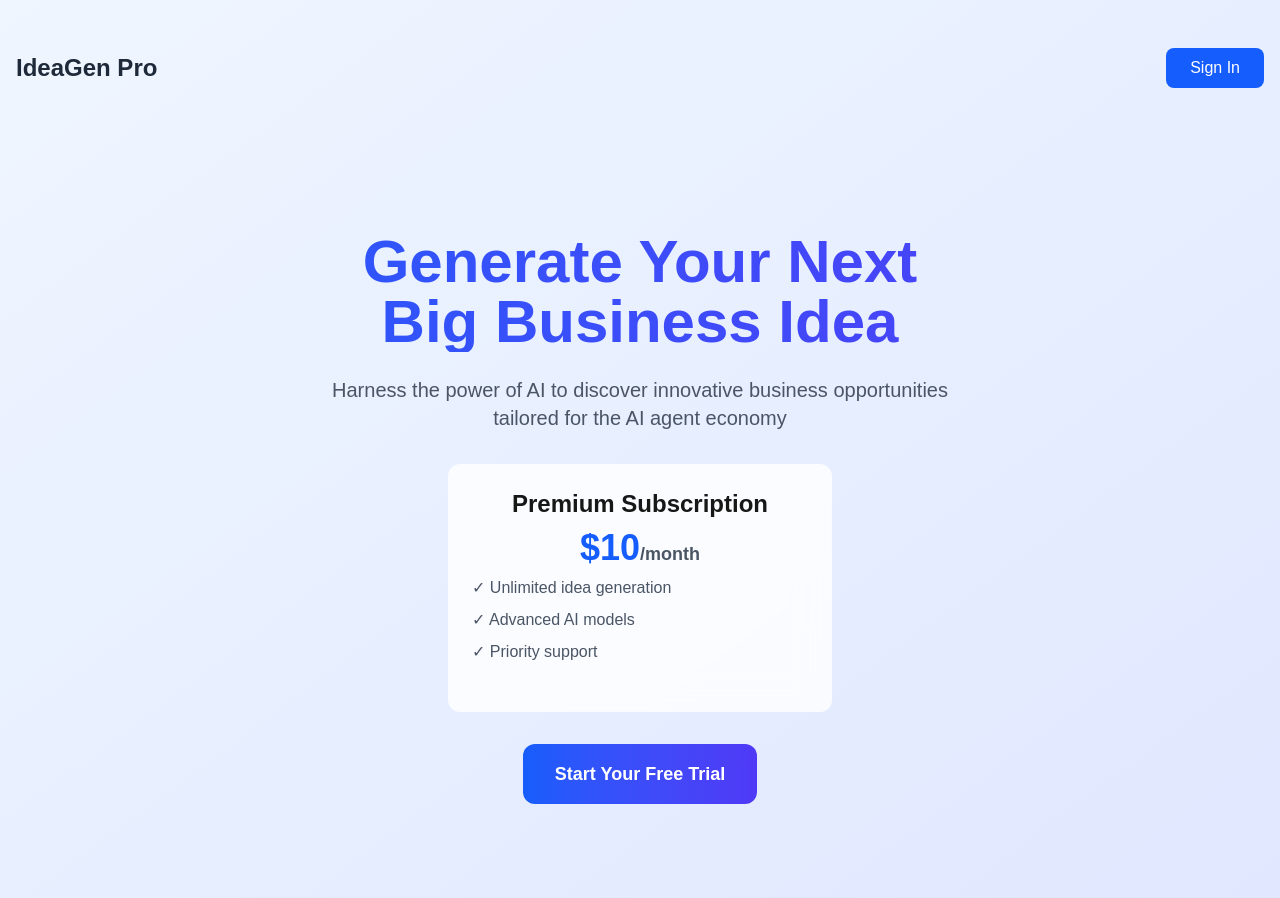
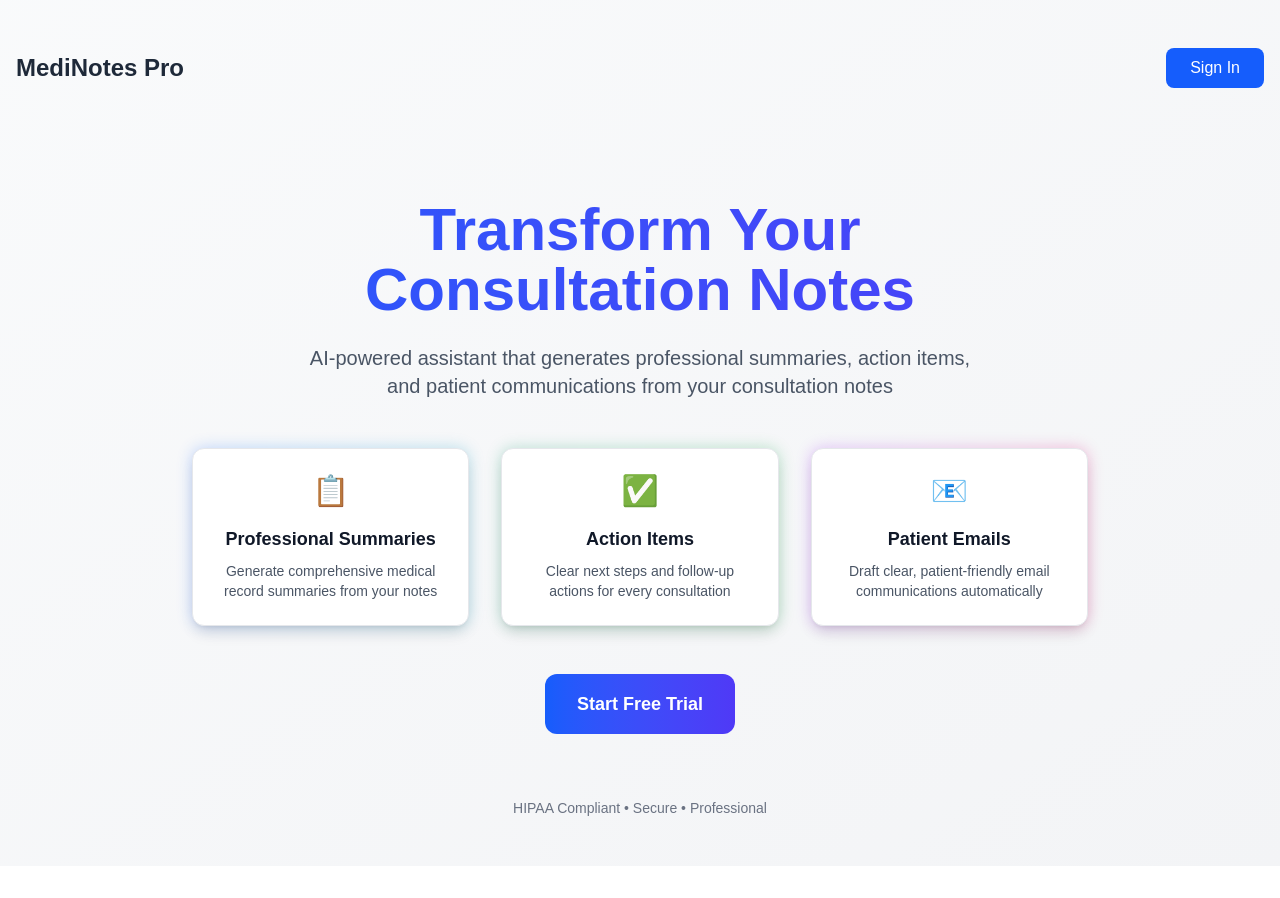
Before and after one commit to vm00328/saas, a Next.js app: page / in a window 1280 px wide. Shown: the top 898 px of the page. After the commit the page ends 866 px from the top, so only its background shows below. Built offline with nearby package versions, Linux system fonts and the light colour scheme; no server answers.

Commit message:
Updated the Landing Page (MediNotes)

```diff
--- a/pages/index.tsx
+++ b/pages/index.tsx
@@ -5,12 +5,12 @@ import { SignInButton, SignedIn, SignedOut, UserButton } from '@clerk/nextjs';
 
 export default function Home() {
   return (
-    <main className="min-h-screen bg-gradient-to-br from-blue-50 to-indigo-100 dark:from-gray-900 dark:to-gray-800">
+    <main className="min-h-screen bg-gradient-to-br from-gray-50 to-gray-100 dark:from-gray-900 dark:to-gray-800">
       <div className="container mx-auto px-4 py-12">
         {/* Navigation */}
         <nav className="flex justify-between items-center mb-12">
           <h1 className="text-2xl font-bold text-gray-800 dark:text-gray-200">
-            IdeaGen Pro
+            MediNotes Pro
           </h1>
           <div>
             <SignedOut>
@@ -35,41 +35,69 @@ export default function Home() {
         </nav>
 
         {/* Hero Section */}
-        <div className="text-center py-24">
+        <div className="text-center py-16">
           <h2 className="text-6xl font-bold bg-gradient-to-r from-blue-600 to-indigo-600 bg-clip-text text-transparent mb-6">
-            Generate Your Next
+            Transform Your
             <br />
-            Big Business Idea
+            Consultation Notes
           </h2>
-          <p className="text-xl text-gray-600 dark:text-gray-400 mb-8 max-w-2xl mx-auto">
-            Harness the power of AI to discover innovative business opportunities tailored for the AI agent economy
+          <p className="text-xl text-gray-600 dark:text-gray-400 mb-12 max-w-2xl mx-auto">
+            AI-powered assistant that generates professional summaries, action items, and patient communications from your consultation notes
           </p>
 
-          {/* Pricing Preview */}
-          <div className="bg-white/80 dark:bg-gray-800/80 backdrop-blur-lg rounded-xl p-6 max-w-sm mx-auto mb-8">
-            <h3 className="text-2xl font-bold mb-2">Premium Subscription</h3>
-            <p className="text-4xl font-bold text-blue-600 mb-2">$10<span className="text-lg text-gray-600">/month</span></p>
-            <ul className="text-left text-gray-600 dark:text-gray-400 mb-6">
-              <li className="mb-2">✓ Unlimited idea generation</li>
-              <li className="mb-2">✓ Advanced AI models</li>
-              <li className="mb-2">✓ Priority support</li>
-            </ul>
+          {/* Features Grid */}
+          <div className="grid md:grid-cols-3 gap-8 max-w-4xl mx-auto mb-12">
+            <div className="relative group">
+              <div className="absolute inset-0 bg-gradient-to-r from-blue-600 to-cyan-600 rounded-xl blur opacity-25 group-hover:opacity-40 transition duration-300"></div>
+              <div className="relative bg-white dark:bg-gray-800 p-6 rounded-xl shadow-lg border border-gray-200 dark:border-gray-700 backdrop-blur-sm">
+                <div className="text-3xl mb-4">📋</div>
+                <h3 className="text-lg font-semibold mb-2 text-gray-900 dark:text-gray-100">Professional Summaries</h3>
+                <p className="text-gray-600 dark:text-gray-400 text-sm">
+                  Generate comprehensive medical record summaries from your notes
+                </p>
+              </div>
+            </div>
+            <div className="relative group">
+              <div className="absolute inset-0 bg-gradient-to-r from-emerald-600 to-green-600 rounded-xl blur opacity-25 group-hover:opacity-40 transition duration-300"></div>
+              <div className="relative bg-white dark:bg-gray-800 p-6 rounded-xl shadow-lg border border-gray-200 dark:border-gray-700 backdrop-blur-sm">
+                <div className="text-3xl mb-4">✅</div>
+                <h3 className="text-lg font-semibold mb-2 text-gray-900 dark:text-gray-100">Action Items</h3>
+                <p className="text-gray-600 dark:text-gray-400 text-sm">
+                  Clear next steps and follow-up actions for every consultation
+                </p>
+              </div>
+            </div>
+            <div className="relative group">
+              <div className="absolute inset-0 bg-gradient-to-r from-purple-600 to-pink-600 rounded-xl blur opacity-25 group-hover:opacity-40 transition duration-300"></div>
+              <div className="relative bg-white dark:bg-gray-800 p-6 rounded-xl shadow-lg border border-gray-200 dark:border-gray-700 backdrop-blur-sm">
+                <div className="text-3xl mb-4">📧</div>
+                <h3 className="text-lg font-semibold mb-2 text-gray-900 dark:text-gray-100">Patient Emails</h3>
+                <p className="text-gray-600 dark:text-gray-400 text-sm">
+                  Draft clear, patient-friendly email communications automatically
+                </p>
+              </div>
+            </div>
           </div>
 
           <SignedOut>
             <SignInButton mode="modal">
               <button className="bg-gradient-to-r from-blue-600 to-indigo-600 hover:from-blue-700 hover:to-indigo-700 text-white font-bold py-4 px-8 rounded-xl text-lg transition-all transform hover:scale-105">
-                Start Your Free Trial
+                Start Free Trial
               </button>
             </SignInButton>
           </SignedOut>
           <SignedIn>
             <Link href="/product">
               <button className="bg-gradient-to-r from-blue-600 to-indigo-600 hover:from-blue-700 hover:to-indigo-700 text-white font-bold py-4 px-8 rounded-xl text-lg transition-all transform hover:scale-105">
-                Access Premium Features
+                Open Consultation Assistant
               </button>
             </Link>
           </SignedIn>
+        </div>
+
+        {/* Trust Indicators */}
+        <div className="text-center text-sm text-gray-500 dark:text-gray-400">
+          <p>HIPAA Compliant • Secure • Professional</p>
         </div>
       </div>
     </main>
```
